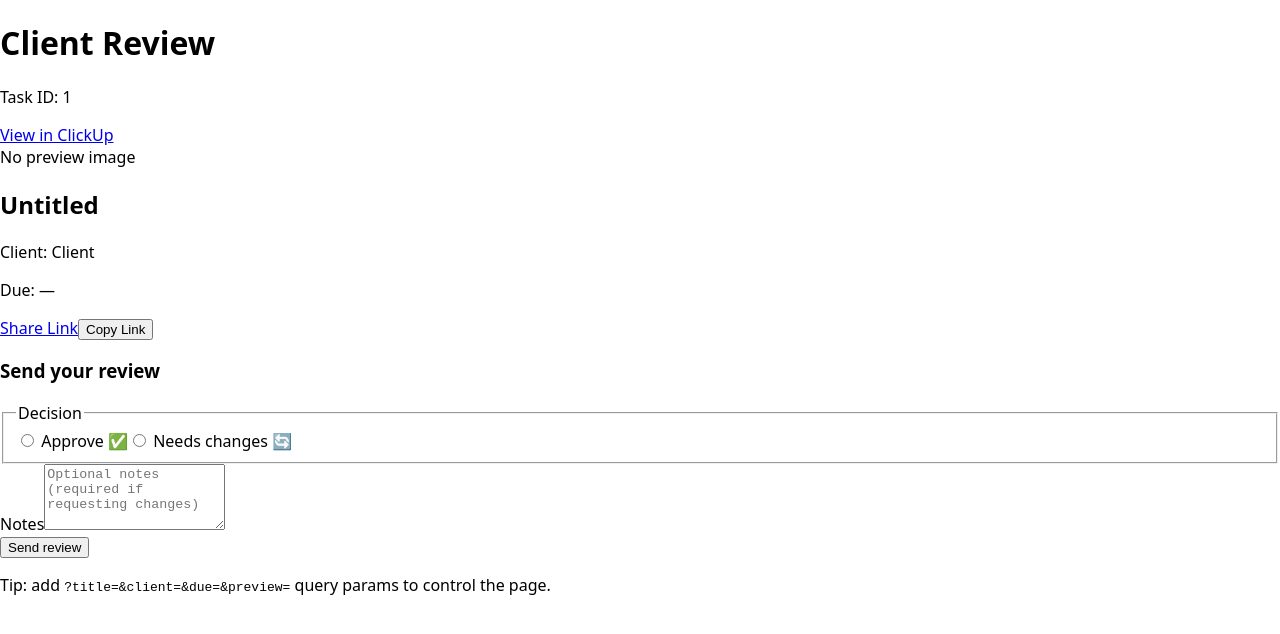
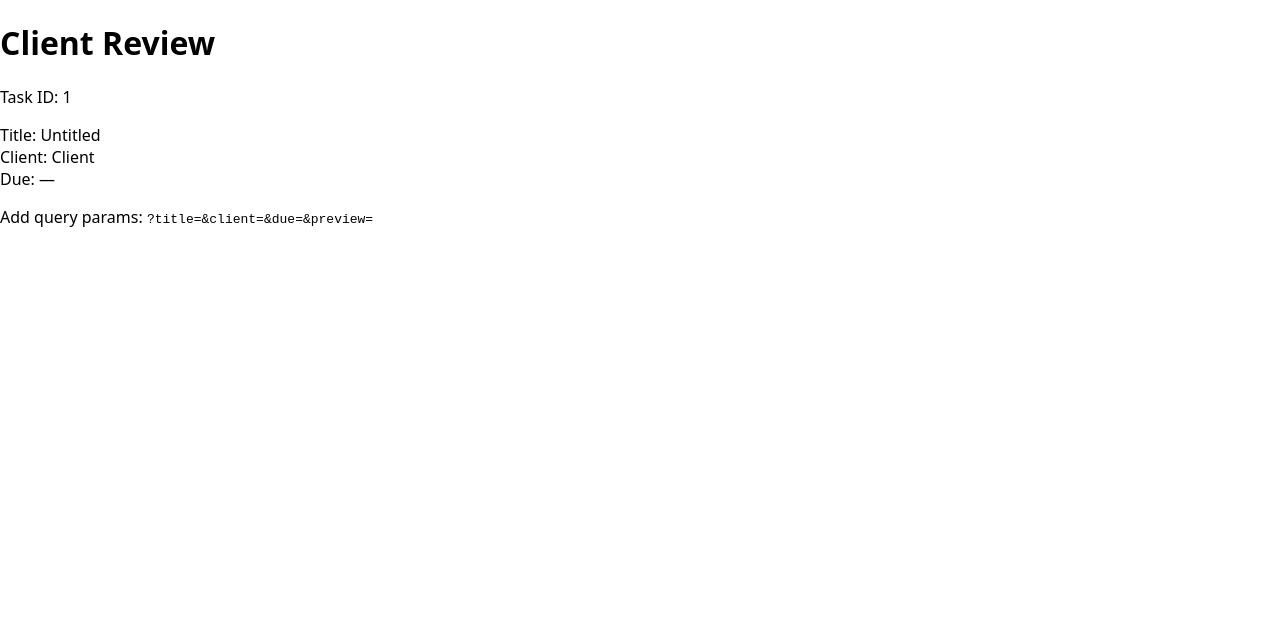
Before and after one commit to imsebdev/review-to-client, a Next.js app: page /t/1 in a window 1280 px wide. Shown: the top 634 px of the page. Built offline with nearby package versions, Linux system fonts and the light colour scheme.

Commit message:
Update page.tsx

```diff
--- a/app/t/[taskId]/page.tsx
+++ b/app/t/[taskId]/page.tsx
@@ -1,144 +1,47 @@
 // app/t/[taskId]/page.tsx
-import Link from "next/link";
+"use client";
 
 type Props = {
   params: { taskId: string };
-  searchParams: {
-    title?: string;
-    client?: string;
-    due?: string;
-    preview?: string; // image URL
-  };
+  searchParams?: Record<string, string | string[] | undefined>;
 };
 
-export default function ReviewPage({ params, searchParams }: Props) {
+export default function ReviewPage({ params, searchParams = {} }: Props) {
   const { taskId } = params;
-  const title = decodeURIComponent(searchParams.title ?? "").trim() || "Untitled";
-  const client = decodeURIComponent(searchParams.client ?? "").trim() || "Client";
-  const due = decodeURIComponent(searchParams.due ?? "").trim() || "—";
-  const preview = decodeURIComponent(searchParams.preview ?? "").trim() || "";
+
+  const get = (k: string, fallback = "") =>
+    typeof searchParams[k] === "string" ? decodeURIComponent(String(searchParams[k])) : fallback;
+
+  const title = get("title", "Untitled");
+  const client = get("client", "Client");
+  const due = get("due", "—");
+  const preview = get("preview", "");
 
   return (
-    <main className="min-h-screen bg-zinc-950 text-white flex items-center justify-center p-6">
-      <div className="w-full max-w-4xl space-y-6">
-        {/* Header */}
-        <div className="flex items-center justify-between">
-          <div>
+    <main className="min-h-screen bg-zinc-950 text-white grid place-items-center p-6">
+      <div className="w-full max-w-3xl space-y-4">
         <h1 className="text-2xl font-semibold">Client Review</h1>
-            <p className="text-zinc-400">
-              Task ID: <span className="font-mono">{taskId}</span>
-            </p>
-          </div>
-          <Link
-            href={`https://app.clickup.com/t/${taskId}`}
-            target="_blank"
-            className="rounded-lg bg-white/10 hover:bg-white/20 px-4 py-2 text-sm"
-          >
-            View in ClickUp
-          </Link>
-        </div>
+        <p className="text-zinc-400"><span className="text-zinc-300">Task ID:</span> <span className="font-mono">{taskId}</span></p>
 
-        {/* Card */}
-        <div className="rounded-2xl bg-white/5 border border-white/10 overflow-hidden">
         {preview ? (
           // eslint-disable-next-line @next/next/no-img-element
           <img
             src={preview}
             alt="Preview"
-              className="w-full max-h-[420px] object-cover border-b border-white/10"
+            loading="lazy"
+            className="w-full max-h-[420px] object-cover rounded-xl border border-white/10"
+            onError={(e) => { (e.currentTarget as HTMLImageElement).style.display = "none"; }}
           />
-          ) : (
-            <div className="w-full h-56 grid place-items-center border-b border-white/10">
-              <span className="text-zinc-500">No preview image</span>
-            </div>
-          )}
+        ) : null}
 
-          <div className="p-6 space-y-2">
-            <h2 className="text-xl font-medium">{title}</h2>
-            <p className="text-zinc-400">
-              <span className="text-zinc-300">Client:</span> {client}
-            </p>
-            <p className="text-zinc-400">
-              <span className="text-zinc-300">Due:</span> {due}
-            </p>
+        <div className="rounded-xl border border-white/10 p-4 bg-white/5 space-y-1">
+          <div><span className="text-zinc-400">Title:</span> {title}</div>
+          <div><span className="text-zinc-400">Client:</span> {client}</div>
+          <div><span className="text-zinc-400">Due:</span> {due}</div>
         </div>
 
-          <div className="p-6 pt-0 flex gap-3">
-            <a
-              href={`mailto:?subject=Review: ${encodeURIComponent(title)}&body=${encodeURIComponent(
-                typeof window !== "undefined" ? window.location.href : ""
-              )}`}
-              className="rounded-lg bg-white text-zinc-900 px-4 py-2 text-sm font-medium hover:opacity-90"
-            >
-              Share Link
-            </a>
-            <button
-              onClick={() =>
-                navigator.clipboard.writeText(
-                  typeof window !== "undefined" ? window.location.href : ""
-                )
-              }
-              className="rounded-lg bg-white/10 hover:bg-white/20 px-4 py-2 text-sm"
-            >
-              Copy Link
-            </button>
-          </div>
-        </div>
-
-        {/* --- Client review form --- */}
-        <form
-          method="POST"
-          action="/api/reply"
-          className="rounded-2xl bg-white/5 border border-white/10 p-6 space-y-4"
-        >
-          <h3 className="text-lg font-medium">Send your review</h3>
-
-          <fieldset className="space-y-2">
-            <legend className="text-sm text-zinc-400 mb-1">Decision</legend>
-            <label className="block">
-              <input type="radio" name="decision" value="approve" className="mr-2" /> Approve ✅
-            </label>
-            <label className="block">
-              <input
-                type="radio"
-                name="decision"
-                value="needs_changes"
-                className="mr-2"
-              />{" "}
-              Needs changes 🔄
-            </label>
-          </fieldset>
-
-          <div>
-            <label className="block text-sm text-zinc-400 mb-1" htmlFor="notes">
-              Notes
-            </label>
-            <textarea
-              id="notes"
-              name="notes"
-              rows={4}
-              placeholder="Optional notes (required if requesting changes)"
-              className="w-full rounded-lg border border-white/10 bg-transparent p-3"
-            />
-          </div>
-
-          {/* Hidden fields so Zapier knows which task this belongs to */}
-          <input type="hidden" name="taskId" value={taskId} />
-          <input type="hidden" name="title" value={title} />
-          <input type="hidden" name="client" value={client} />
-          <input type="hidden" name="due" value={due} />
-          <input type="hidden" name="preview" value={preview} />
-
-          <button
-            type="submit"
-            className="rounded-lg bg-white text-zinc-900 px-4 py-2 text-sm font-medium hover:opacity-90"
-          >
-            Send review
-          </button>
-        </form>
-
         <p className="text-xs text-zinc-500">
-          Tip: add <code>?title=&client=&due=&preview=</code> query params to control the page.
+          Add query params: <code>?title=&client=&due=&preview=</code>
         </p>
       </div>
     </main>
```
Lines whose indentation alone changed are shown as unchanged.
